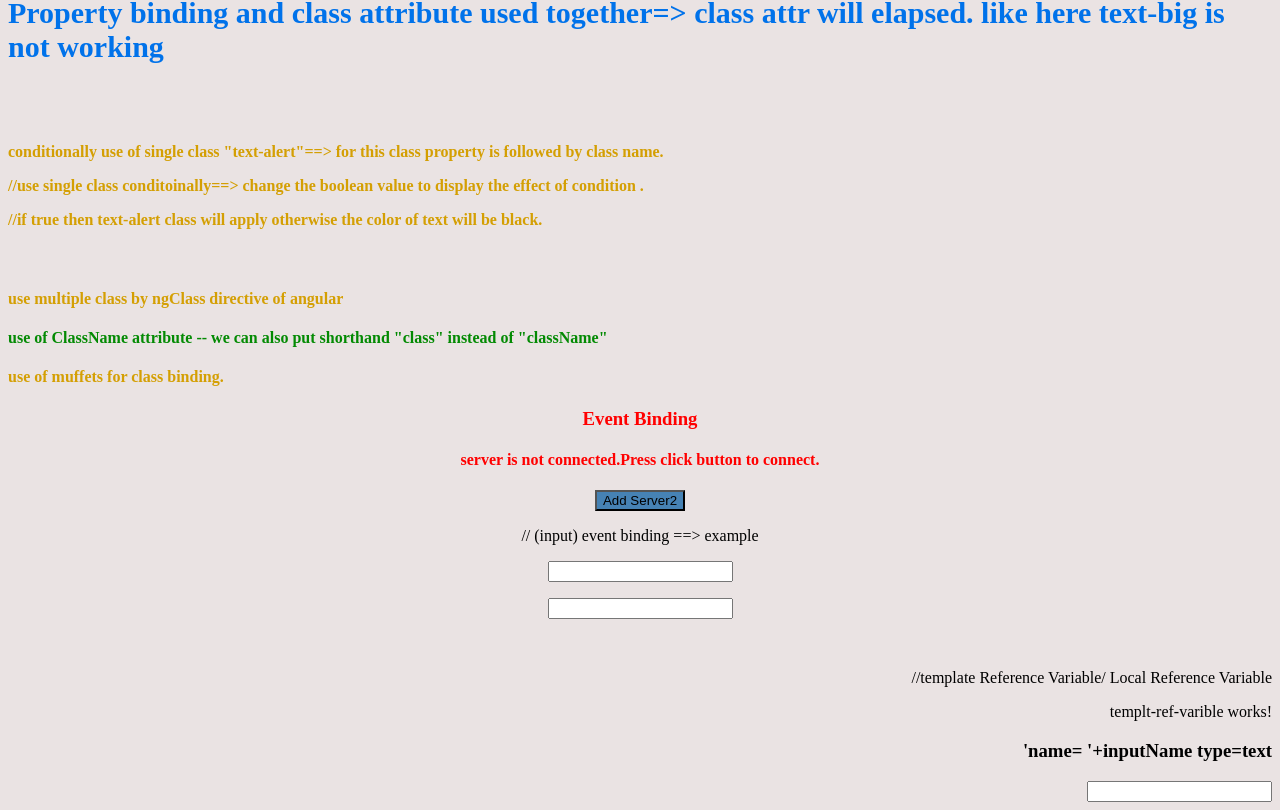
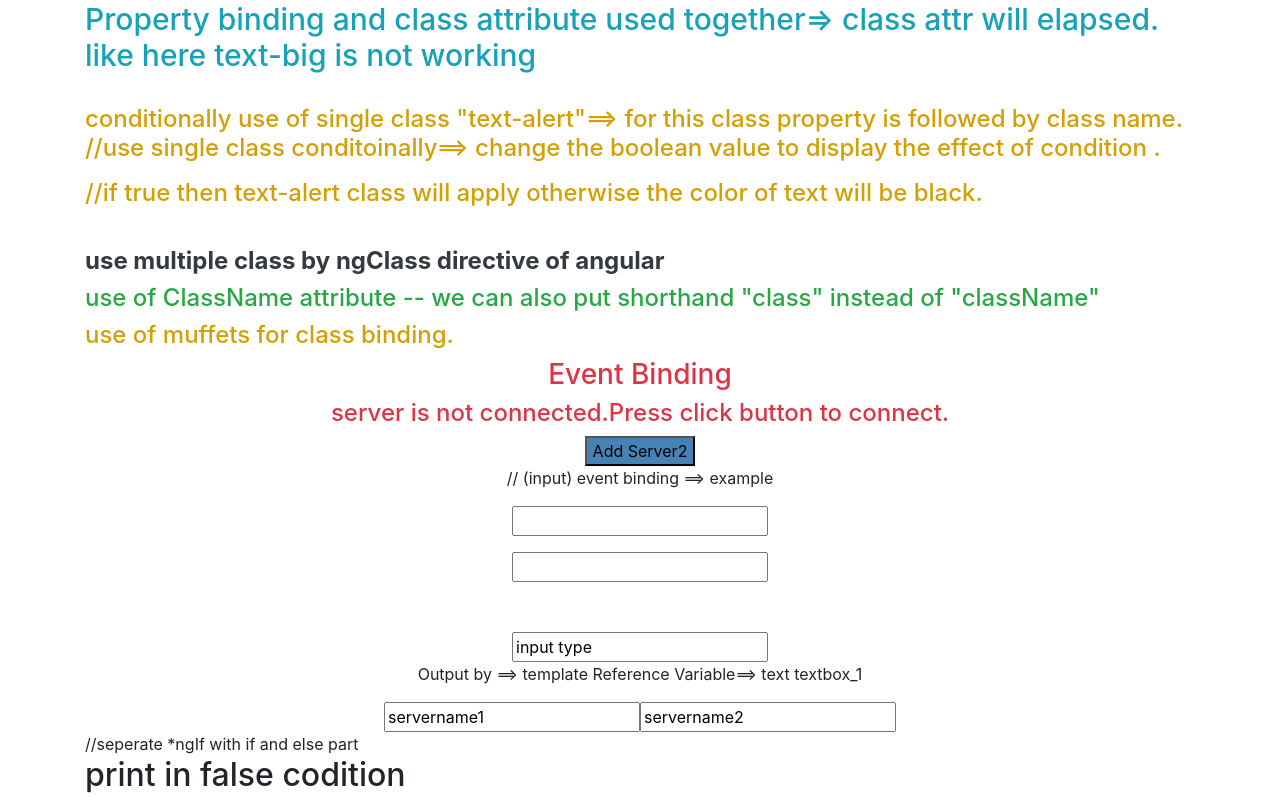
Before and after one commit to vikas576/Angular, an Angular app: page / in a window 1280 px wide. Shown: the part 583-1393 px from the top of the page. Built offline with nearby package versions, Linux system fonts and the light colour scheme.

Commit message:
changes with *ngIf

```diff
--- a/angular.json
+++ b/angular.json
@@ -24,7 +24,8 @@
               "src/assets"
             ],
             "styles": [
-              "src/styles.css"
+              "src/styles.css",
+              "node_modules/bootstrap/dist/css/bootstrap.min.css"
             ],
             "scripts": []
           },
--- a/package.json
+++ b/package.json
@@ -19,6 +19,8 @@
     "@angular/platform-browser": "~8.2.3",
     "@angular/platform-browser-dynamic": "~8.2.3",
     "@angular/router": "~8.2.3",
+    "bootstrap": "^4.3.1",
+    "ngx-bootstrap": "^5.1.1",
     "rxjs": "~6.4.0",
     "tslib": "^1.10.0",
     "zone.js": "~0.9.1"
--- a/src/app/app.component.html
+++ b/src/app/app.component.html
@@ -1,6 +1,8 @@
-<p> App works</p>
-<app-prop-bind> </app-prop-bind>
-<app-class-bind> </app-class-bind>
-<app-event-bind></app-event-bind>
-<app-templt-ref-varible>
-</app-templt-ref-varible>
+<div class="container">
+  <p> App works</p>
+  <app-prop-bind> </app-prop-bind>
+  <app-class-bind> </app-class-bind>
+  <app-event-bind> </app-event-bind>
+  <app-templt-ref-varible>  </app-templt-ref-varible>
+  <app-ngifelse></app-ngifelse>
+</div>
--- a/src/app/app.module.ts
+++ b/src/app/app.module.ts
@@ -7,6 +7,7 @@ import { PropBindComponent } from './prop-bind/prop-bind.component';
 import { ClassBindComponent } from './class-bind/class-bind.component';
 import { EventBindComponent } from './event-bind/event-bind.component';
 import { TempltRefVaribleComponent } from './templt-ref-varible/templt-ref-varible.component';
+import { NgifelseComponent } from './ngifelse/ngifelse.component';
 
 @NgModule({
   declarations: [
@@ -14,7 +15,8 @@ import { TempltRefVaribleComponent } from './templt-ref-varible/templt-ref-varib
     PropBindComponent,
     ClassBindComponent,
     EventBindComponent,
-    TempltRefVaribleComponent
+    TempltRefVaribleComponent,
+    NgifelseComponent
   ],
   imports: [
     BrowserModule,
--- /dev/null
+++ b/src/app/ngifelse/ngifelse.component.html
@@ -0,0 +1,26 @@
+
+<div class="col-md-12 text-center">
+    <input type="text" *ngIf="displayName" value="servername1 ">
+
+
+    <input type="text"  *ngIf="serverCondition; else serverFailed"  value="servername2 ">
+
+
+    <ng-template #serverFailed>
+      <p>server is failed</p>
+    </ng-template>
+  </div>
+
+//seperate *ngIf  with if and else part
+  <div *ngIf="displayName1; then thenBlock; else elseBlock" > </div>
+
+  <ng-template #thenBlock>
+<h2> print in true codition</h2>
+
+  </ng-template>
+
+
+  <ng-template #elseBlock>
+      <h2> print in false codition</h2>
+
+    </ng-template>
--- /dev/null
+++ b/src/app/ngifelse/ngifelse.component.ts
@@ -0,0 +1,22 @@
+import { Component, OnInit } from '@angular/core';
+
+@Component({
+  selector: 'app-ngifelse',
+  templateUrl: './ngifelse.component.html',
+  styleUrls: ['./ngifelse.component.css']
+})
+export class NgifelseComponent implements OnInit {
+  displayName = true;
+  serverCondition = true;
+  public displayName1 = false;
+  public serverName1 = ' ';
+  public serverName2 = ' ';
+  constructor() { }
+
+  ngOnInit() { }
+  onGetServer() {
+
+  }
+
+
+}
--- a/src/app/templt-ref-varible/templt-ref-varible.component.html
+++ b/src/app/templt-ref-varible/templt-ref-varible.component.html
@@ -1,8 +1,11 @@
 
-<div style="text-align: right; width:100%; margin: 0 0 0; padding: 0;" >
-  //template Reference Variable/ Local Reference Variable
-<p>templt-ref-varible works!</p>
-<h3> 'name= '+{{RefVar.name + ' type='+ RefVar.type}}</h3>
-  <input type="text"  #RefVar name="inputName">
 
-</div>
+
+
+<div class="col-md-12 text-center">
+    <input type="text"  #RefVal value="input type" name="textbox_1">
+        <p> {{"Output by ==> template Reference Variable==> " + RefVal.type +" " + RefVal.name}} </p>
+    <ng-template #serverFailed>
+      <p>server is failed</p>
+    </ng-template>
+  </div>
--- a/src/app/templt-ref-varible/templt-ref-varible.component.ts
+++ b/src/app/templt-ref-varible/templt-ref-varible.component.ts
@@ -7,9 +7,11 @@ import { Component, OnInit } from '@angular/core';
 })
 export class TempltRefVaribleComponent implements OnInit {
 
+
   constructor() { }
   onSaveServer() {
   }
+
   ngOnInit() {
   }
 
```
Also changed, not shown: src/app/ngifelse/ngifelse.component.css (added), 1 other file (tests, documents, lock files or other folders).
